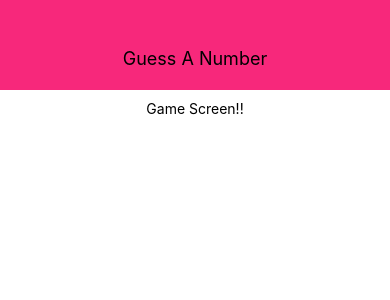
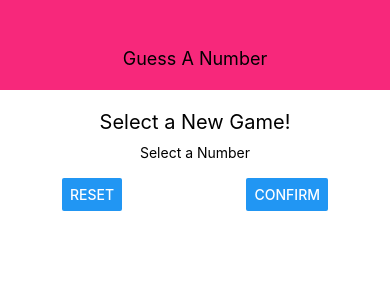
Before and after one commit to abhinavks3112/GuessANumber, a React Native app: screen / in a window 390 px wide. Shown: the top 300 px of the page. Built offline with nearby package versions, Linux system fonts and the light colour scheme.

Commit message:
Added some general layout and styles

```diff
--- a/screens/StartGameScreen.js
+++ b/screens/StartGameScreen.js
@@ -1,10 +1,18 @@
 import React from 'react';
-import { View, Text, StyleSheet } from 'react-native';
+import { View, Text, TextInput, Button, StyleSheet } from 'react-native';
 
 const StartGameScreen = () => {
     return (
         <View style={styles.screenStyle}>
-            <Text>Game Screen!!</Text>
+            <Text style={styles.titleStyle}>Select a New Game!</Text>
+            <View style={styles.inputContainer}>
+                <Text>Select a Number</Text>
+                <TextInput />
+                <View style={styles.buttonContainerStyle}>
+                    <Button title="RESET" onPress={() => {}} />
+                    <Button title="CONFIRM" onPress={() => {}} />
+                </View>
+            </View>
         </View>
     );
 };
@@ -14,6 +22,21 @@
         flex: 1,
         padding: 10,
         alignItems: 'center'
+    },
+    titleStyle: {
+        fontSize: 20,
+        marginVertical: 10
+    },
+    inputContainer: {
+        width: 300,
+        maxWidth: '80%',
+        alignItems: 'center'
+    },
+    buttonContainerStyle: {
+        flexDirection: 'row',
+        width: '100%',
+        justifyContent: 'space-between',
+        paddingHorizontal: 15
     }
 });
 
```
